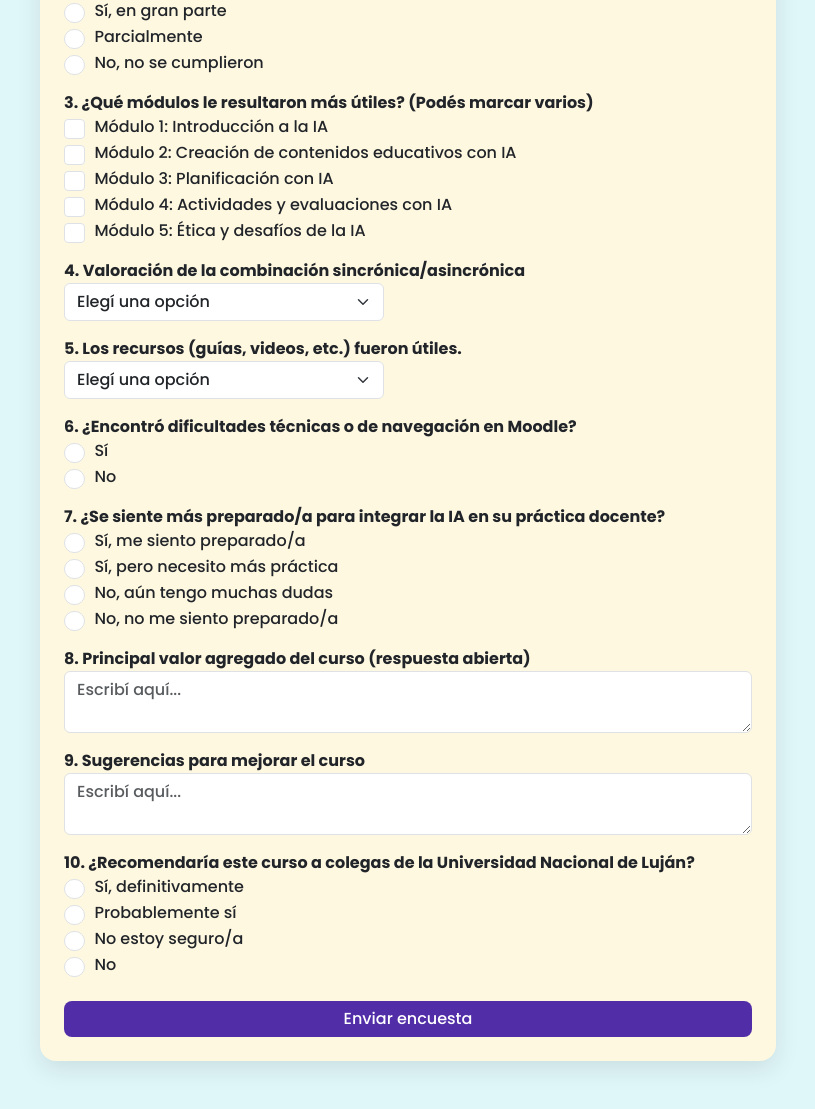
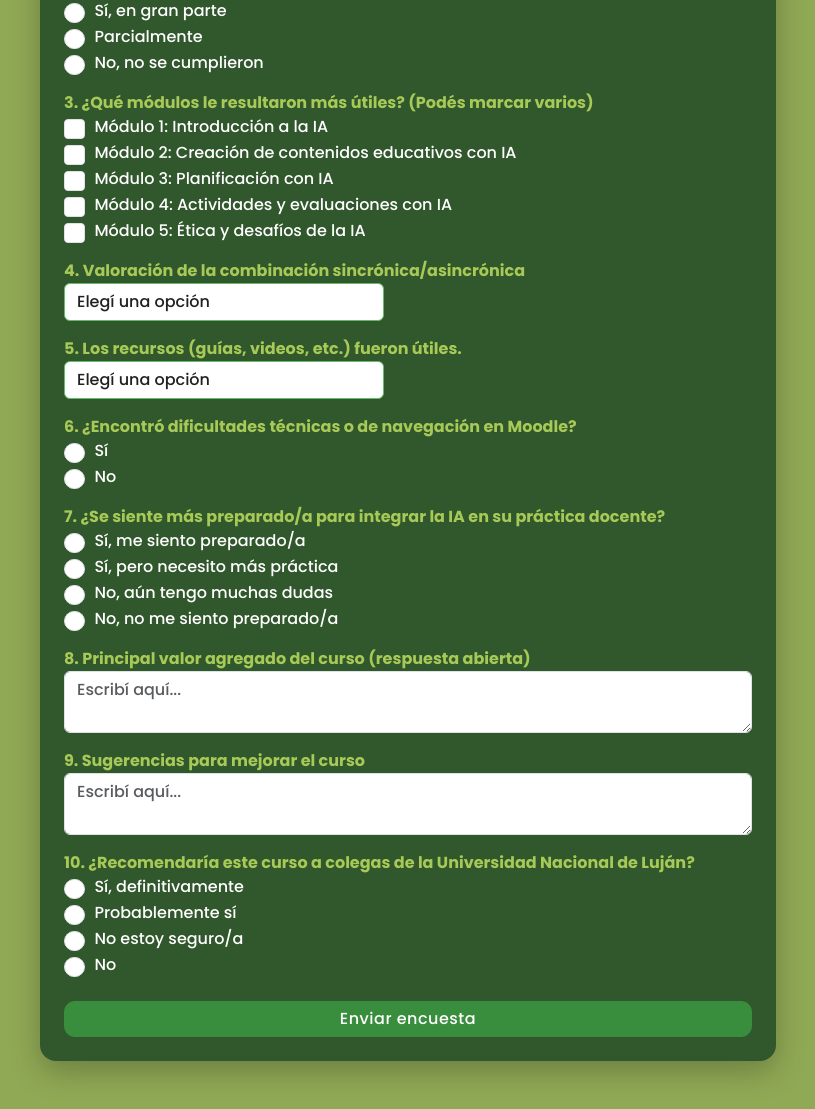
Before and after one commit to selajp-jps/EncuestaCursoIA, a plain HTML site: page index.html in a window 1280 px wide. Shown: the part 283-1392 px from the top of the page, without its empty margins (232-1047 px from the left). Drawn offline with nearby package versions, Linux system fonts and the light colour scheme.

Commit message:
Actualizo index.html
Actualizo colores y nuevo Webhook a index.html

```diff
--- a/index.html
+++ b/index.html
@@ -1,31 +1,113 @@
 <!doctype html>
 <html lang="es">
+
 <head>
     <meta charset="utf-8">
     <title>Encuesta – IA en la Educación Superior</title>
     <link href="https://fonts.googleapis.com/css2?family=Poppins:wght@300;500;700&display=swap" rel="stylesheet">
     <link href="https://cdn.jsdelivr.net/npm/bootstrap@5.3.2/dist/css/bootstrap.min.css" rel="stylesheet">
     <style>
-    body{background:#e0f7fa;font-family:'Poppins',sans-serif;}
-    .card{border:none;border-radius:1rem;box-shadow:0 8px 25px rgba(0,0,0,.1);background:#fff8e1;}
-    .btn-primary{background:#512da8;border:none;border-radius:.5rem;}
-    .btn-primary:hover{background:#311b92;}
-    .form-check-input{width:1.3em;height:1.3em;accent-color:#512da8;cursor:pointer;}
-    .form-check-label{cursor:pointer;margin-left:.4em;}
-    /* Opcional: achicar desplegables para que no ocupen tanto */
-    select.form-select{max-width:320px;}
+        /* ==========================================================
+       COLORES - LÍNEAS A CAMBIAR
+       ========================================================== */
+
+        /* 1. FONDO EXTERIOR (página completa) 90a955*/
+        body {
+            background: #90a955;
+            /* LÍNEA A CAMBIAR - fondo general */
+            font-family: 'Poppins', sans-serif;
+        }
+
+        /* 2. TARJETA INTERIOR (caja del formulario) 31572c*/
+        .card {
+            border: none;
+            border-radius: 1rem;
+            box-shadow: 0 10px 30px rgba(0, 0, 0, .25);
+            background: #31572c;
+            /* LÍNEA A CAMBIAR - caja principal */
+            color: #ffffff;
+            /* LÍNEA A CAMBIAR - texto dentro de la caja */
+        }
+
+        /* 3. TÍTULOS y SUBTÍTULOS de la tarjeta */
+        .card h4,
+        .card .fw-bold {
+            color: #a7c957;
+        }
+
+        /* LÍNEA A CAMBIAR - títulos */
+
+        /* 4. BOTÓN ENVIAR */
+        .btn-primary {
+            background: #388e3c;
+            /* LÍNEA A CAMBIAR - botón */
+            border: none;
+            border-radius: .7rem;
+            font-weight: 500;
+            letter-spacing: .5px;
+            transition: background .3s;
+        }
+
+        .btn-primary:hover {
+            background: #2e7d32;
+        }
+
+        /* LÍNEA A CAMBIAR - botón hover */
+
+        /* 5. RADIO / CHECKBOX (color de relleno) */
+        .form-check-input {
+            width: 1.3em;
+            height: 1.3em;
+            accent-color: #66bb6a;
+            /* LÍNEA A CAMBIAR - radio/check */
+            cursor: pointer;
+        }
+
+        .form-check-label {
+            cursor: pointer;
+            margin-left: .4em;
+            color: #ffffff;
+        }
+
+        /* texto blanco */
+
+        /* 6. BORDE y FOCO de los desplegables */
+        select.form-select {
+            background: #ffffff;
+            /* fondo del desplegable */
+            color: #212121;
+            /* texto del desplegable */
+            border: 1px solid #66bb6a;
+            /* LÍNEA A CAMBIAR - borde */
+            max-width: 320px;
+        }
+
+        select.form-select:focus {
+            box-shadow: 0 0 0 .2rem rgba(56, 142, 60, .25);
+            /* LÍNEA A CAMBIAR - foco */
+        }
+
+        /* 7. TEXTOS PEQUEÑOS (subtítulos) */
+        small.text-muted {
+            color: #ffeb3b !important;
+        }
+
+        /* LÍNEA A CAMBIAR - subtítulos */
     </style>
 </head>
+
 <body class="py-5">
     <div class="container">
         <div class="row justify-content-center">
             <div class="col-12 col-lg-8">
                 <div class="card p-4">
-          <h4 class="mb-4 text-center">Encuesta de satisfacción<br><small class="text-muted">Curso "Inteligencia Artificial en la Educación Superior"</small></h4>
+                    <h4 class="mb-4 text-center">Encuesta de satisfacción<br><small class="text-muted">Curso
+                            "Inteligencia Artificial en la Educación Superior"</small></h4>
 
                     <form id="encuesta">
                         <!-- 1. Claridad -->
-            <label class="fw-bold">1. Los contenidos fueron claros, pertinentes y relevantes para mi labor docente.</label>
+                        <label class="fw-bold">1. Los contenidos fueron claros, pertinentes y relevantes para mi labor
+                            docente.</label>
                         <select name="p1_claridad" class="form-select mb-3" required>
                             <option value="" disabled selected>Elegí una opción</option>
                             <option value="1">1 - Muy en desacuerdo</option>
@@ -38,23 +120,41 @@
                         <!-- 2. Objetivos -->
                         <label class="fw-bold">2. ¿Se cumplieron los objetivos del curso?</label>
                         <div class="mb-3">
-              <div class="form-check"><input class="form-check-input" type="radio" name="p2_objetivos" value="Sí, completamente" required><label class="form-check-label">Sí, completamente</label></div>
-              <div class="form-check"><input class="form-check-input" type="radio" name="p2_objetivos" value="Sí, en gran parte"><label class="form-check-label">Sí, en gran parte</label></div>
-              <div class="form-check"><input class="form-check-input" type="radio" name="p2_objetivos" value="Parcialmente"><label class="form-check-label">Parcialmente</label></div>
-              <div class="form-check"><input class="form-check-input" type="radio" name="p2_objetivos" value="No, no se cumplieron"><label class="form-check-label">No, no se cumplieron</label></div>
+                            <div class="form-check"><input class="form-check-input" type="radio" name="p2_objetivos"
+                                    value="Sí, completamente" required><label class="form-check-label">Sí,
+                                    completamente</label></div>
+                            <div class="form-check"><input class="form-check-input" type="radio" name="p2_objetivos"
+                                    value="Sí, en gran parte"><label class="form-check-label">Sí, en gran parte</label>
+                            </div>
+                            <div class="form-check"><input class="form-check-input" type="radio" name="p2_objetivos"
+                                    value="Parcialmente"><label class="form-check-label">Parcialmente</label></div>
+                            <div class="form-check"><input class="form-check-input" type="radio" name="p2_objetivos"
+                                    value="No, no se cumplieron"><label class="form-check-label">No, no se
+                                    cumplieron</label></div>
                         </div>
 
                         <!-- 3. Módulos útiles (casillas) -->
                         <label class="fw-bold">3. ¿Qué módulos le resultaron más útiles? (Podés marcar varios)</label>
                         <div class="mb-3">
-              <div class="form-check"><input class="form-check-input" type="checkbox" name="p3_modulos" value="Módulo 1: Introducción a la IA"><label class="form-check-label">Módulo 1: Introducción a la IA</label></div>
-              <div class="form-check"><input class="form-check-input" type="checkbox" name="p3_modulos" value="Módulo 2: Creación de contenidos educativos con IA"><label class="form-check-label">Módulo 2: Creación de contenidos educativos con IA</label></div>
-              <div class="form-check"><input class="form-check-input" type="checkbox" name="p3_modulos" value="Módulo 3: Planificación con IA"><label class="form-check-label">Módulo 3: Planificación con IA</label></div>
-              <div class="form-check"><input class="form-check-input" type="checkbox" name="p3_modulos" value="Módulo 4: Actividades y evaluaciones con IA"><label class="form-check-label">Módulo 4: Actividades y evaluaciones con IA</label></div>
-              <div class="form-check"><input class="form-check-input" type="checkbox" name="p3_modulos" value="Módulo 5: Ética y desafíos de la IA"><label class="form-check-label">Módulo 5: Ética y desafíos de la IA</label></div>
+                            <div class="form-check"><input class="form-check-input" type="checkbox" name="p3_modulos"
+                                    value="Módulo 1: Introducción a la IA"><label class="form-check-label">Módulo 1:
+                                    Introducción a la IA</label></div>
+                            <div class="form-check"><input class="form-check-input" type="checkbox" name="p3_modulos"
+                                    value="Módulo 2: Creación de contenidos educativos con IA"><label
+                                    class="form-check-label">Módulo 2: Creación de contenidos educativos con IA</label>
+                            </div>
+                            <div class="form-check"><input class="form-check-input" type="checkbox" name="p3_modulos"
+                                    value="Módulo 3: Planificación con IA"><label class="form-check-label">Módulo 3:
+                                    Planificación con IA</label></div>
+                            <div class="form-check"><input class="form-check-input" type="checkbox" name="p3_modulos"
+                                    value="Módulo 4: Actividades y evaluaciones con IA"><label
+                                    class="form-check-label">Módulo 4: Actividades y evaluaciones con IA</label></div>
+                            <div class="form-check"><input class="form-check-input" type="checkbox" name="p3_modulos"
+                                    value="Módulo 5: Ética y desafíos de la IA"><label class="form-check-label">Módulo
+                                    5: Ética y desafíos de la IA</label></div>
                         </div>
 
-            <!-- 4. Metodología (DESPLEGABLE) -->
+                        <!-- 4. Metodología (desplegable) -->
                         <label class="fw-bold">4. Valoración de la combinación sincrónica/asincrónica</label>
                         <select name="p4_metodologia" class="form-select mb-3" required>
                             <option value="" disabled selected>Elegí una opción</option>
@@ -65,7 +165,7 @@
                             <option value="5">5 - Muy eficiente</option>
                         </select>
 
-            <!-- 5. Recursos (DESPLEGABLE) -->
+                        <!-- 5. Recursos (desplegable) -->
                         <label class="fw-bold">5. Los recursos (guías, videos, etc.) fueron útiles.</label>
                         <select name="p5_recursos" class="form-select mb-3" required>
                             <option value="" disabled selected>Elegí una opción</option>
@@ -79,34 +179,55 @@
                         <!-- 6. Dificultades técnicas -->
                         <label class="fw-bold">6. ¿Encontró dificultades técnicas o de navegación en Moodle?</label>
                         <div class="mb-3">
-              <div class="form-check"><input class="form-check-input" type="radio" name="p6_dificultad" value="Sí" required><label class="form-check-label">Sí</label></div>
-              <div class="form-check"><input class="form-check-input" type="radio" name="p6_dificultad" value="No"><label class="form-check-label">No</label></div>
+                            <div class="form-check"><input class="form-check-input" type="radio" name="p6_dificultad"
+                                    value="Sí" required><label class="form-check-label">Sí</label></div>
+                            <div class="form-check"><input class="form-check-input" type="radio" name="p6_dificultad"
+                                    value="No"><label class="form-check-label">No</label></div>
                         </div>
 
                         <!-- 7. Preparación -->
-            <label class="fw-bold">7. ¿Se siente más preparado/a para integrar la IA en su práctica docente?</label>
+                        <label class="fw-bold">7. ¿Se siente más preparado/a para integrar la IA en su práctica
+                            docente?</label>
                         <div class="mb-3">
-              <div class="form-check"><input class="form-check-input" type="radio" name="p7_preparacion" value="Sí, me siento preparado/a" required><label class="form-check-label">Sí, me siento preparado/a</label></div>
-              <div class="form-check"><input class="form-check-input" type="radio" name="p7_preparacion" value="Sí, pero necesito más práctica"><label class="form-check-label">Sí, pero necesito más práctica</label></div>
-              <div class="form-check"><input class="form-check-input" type="radio" name="p7_preparacion" value="No, aún tengo muchas dudas"><label class="form-check-label">No, aún tengo muchas dudas</label></div>
-              <div class="form-check"><input class="form-check-input" type="radio" name="p7_preparacion" value="No, no me siento preparado/a"><label class="form-check-label">No, no me siento preparado/a</label></div>
+                            <div class="form-check"><input class="form-check-input" type="radio" name="p7_preparacion"
+                                    value="Sí, me siento preparado/a" required><label class="form-check-label">Sí, me
+                                    siento preparado/a</label></div>
+                            <div class="form-check"><input class="form-check-input" type="radio" name="p7_preparacion"
+                                    value="Sí, pero necesito más práctica"><label class="form-check-label">Sí, pero
+                                    necesito más práctica</label></div>
+                            <div class="form-check"><input class="form-check-input" type="radio" name="p7_preparacion"
+                                    value="No, aún tengo muchas dudas"><label class="form-check-label">No, aún tengo
+                                    muchas dudas</label></div>
+                            <div class="form-check"><input class="form-check-input" type="radio" name="p7_preparacion"
+                                    value="No, no me siento preparado/a"><label class="form-check-label">No, no me
+                                    siento preparado/a</label></div>
                         </div>
 
                         <!-- 8. Valor agregado -->
                         <label class="fw-bold">8. Principal valor agregado del curso (respuesta abierta)</label>
-            <textarea name="p8_valor" class="form-control mb-3" rows="2" placeholder="Escribí aquí..."></textarea>
+                        <textarea name="p8_valor" class="form-control mb-3" rows="2"
+                            placeholder="Escribí aquí..."></textarea>
 
                         <!-- 9. Sugerencias -->
                         <label class="fw-bold">9. Sugerencias para mejorar el curso</label>
-            <textarea name="p9_sugerencias" class="form-control mb-3" rows="2" placeholder="Escribí aquí..."></textarea>
+                        <textarea name="p9_sugerencias" class="form-control mb-3" rows="2"
+                            placeholder="Escribí aquí..."></textarea>
 
                         <!-- 10. Recomendación -->
-            <label class="fw-bold">10. ¿Recomendaría este curso a colegas de la Universidad Nacional de Luján?</label>
+                        <label class="fw-bold">10. ¿Recomendaría este curso a colegas de la Universidad Nacional de
+                            Luján?</label>
                         <div class="mb-4">
-              <div class="form-check"><input class="form-check-input" type="radio" name="p10_recomienda" value="Sí, definitivamente" required><label class="form-check-label">Sí, definitivamente</label></div>
-              <div class="form-check"><input class="form-check-input" type="radio" name="p10_recomienda" value="Probablemente sí"><label class="form-check-label">Probablemente sí</label></div>
-              <div class="form-check"><input class="form-check-input" type="radio" name="p10_recomienda" value="No estoy seguro/a"><label class="form-check-label">No estoy seguro/a</label></div>
-              <div class="form-check"><input class="form-check-input" type="radio" name="p10_recomienda" value="No"><label class="form-check-label">No</label></div>
+                            <div class="form-check"><input class="form-check-input" type="radio" name="p10_recomienda"
+                                    value="Sí, definitivamente" required><label class="form-check-label">Sí,
+                                    definitivamente</label></div>
+                            <div class="form-check"><input class="form-check-input" type="radio" name="p10_recomienda"
+                                    value="Probablemente sí"><label class="form-check-label">Probablemente sí</label>
+                            </div>
+                            <div class="form-check"><input class="form-check-input" type="radio" name="p10_recomienda"
+                                    value="No estoy seguro/a"><label class="form-check-label">No estoy seguro/a</label>
+                            </div>
+                            <div class="form-check"><input class="form-check-input" type="radio" name="p10_recomienda"
+                                    value="No"><label class="form-check-label">No</label></div>
                         </div>
 
                         <button class="btn btn-primary w-100" type="submit">Enviar encuesta</button>
@@ -118,7 +239,7 @@
 </body>
 
 <script>
-  const WEBHOOK = "https://tercer-n8n-n8n.gzy0bn.easypanel.host/webhook/FormularioKIMIWebhook";
+    const WEBHOOK = "https://tercer-n8n-n8n.gzy0bn.easypanel.host/webhook/ENCUCurIAEdSup";
 
     document.getElementById("encuesta").addEventListener("submit", async (e) => {
         e.preventDefault();
@@ -128,7 +249,7 @@
         try {
             await fetch(WEBHOOK, {
                 method: "POST",
-        headers: {"Content-Type": "application/json"},
+                headers: { "Content-Type": "application/json" },
                 body: JSON.stringify(datos)
             });
             alert("¡Encuesta enviada! Gracias por tu tiempo.");
@@ -138,4 +259,5 @@
         }
     });
 </script>
+
 </html>
```
Lines whose indentation alone changed are shown as unchanged.
